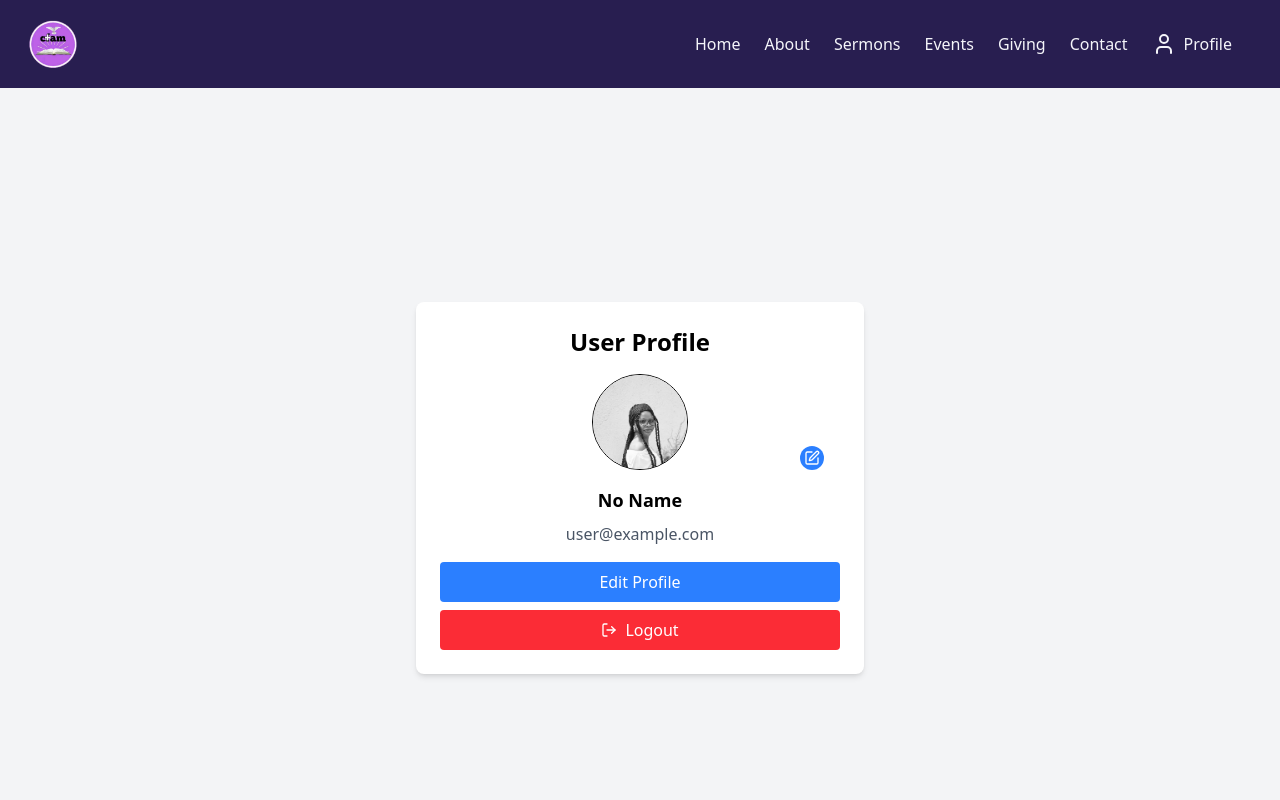
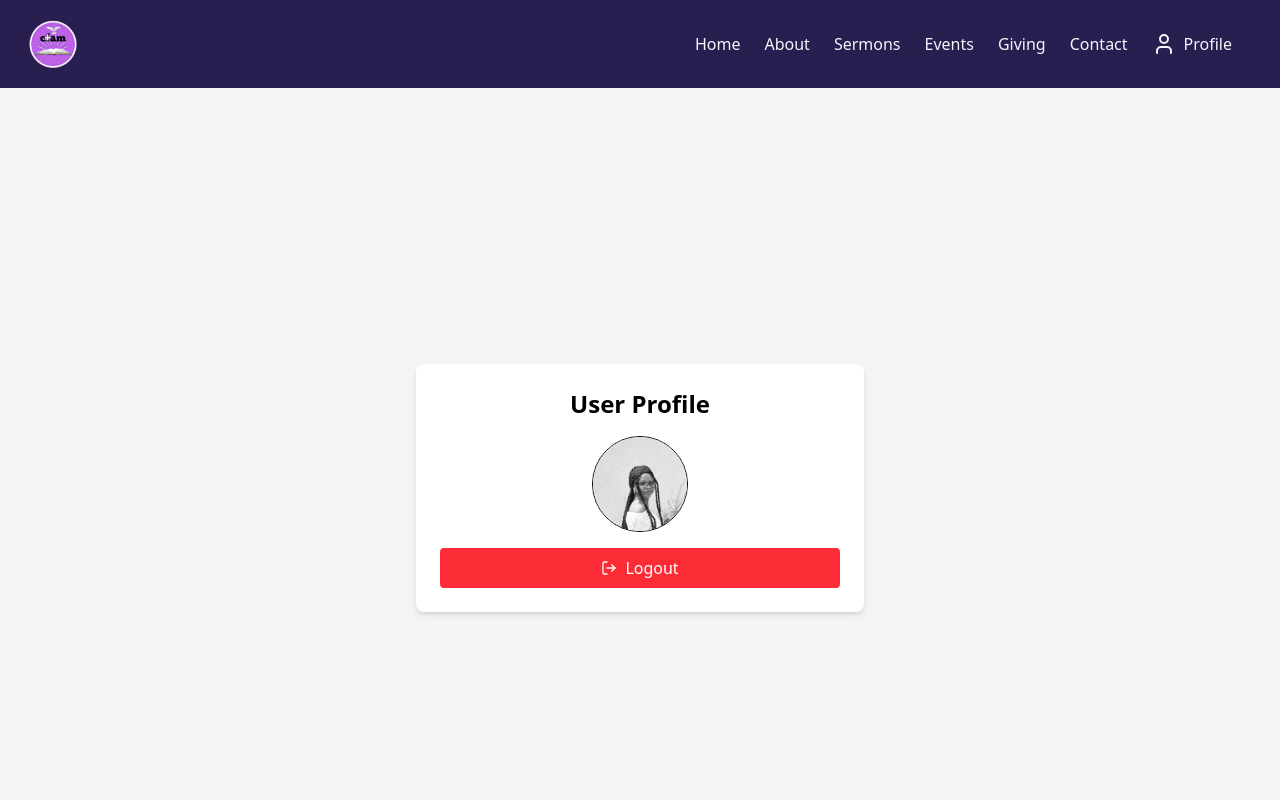
Before and after one commit to Alex-mfoniso/CFAM, a React (Vite) app in the folder frontend/: page /dashboard in a window 1280 px wide. Shown: the top 800 px of the page. Built offline with nearby package versions, Linux system fonts and the light colour scheme; no server answers; the database is empty; sample sign-in values are in the browser's storage; the HTML template or start-up script is replaced by a standard one.

Commit message:
demo 2 ready

```diff
--- a/frontend/src/pages/Dashboard.jsx
+++ b/frontend/src/pages/Dashboard.jsx
@@ -66,7 +66,7 @@ const Dashboard = () => {
             alt="Profile"
             className="w-24 h-24 rounded-full mx-auto mb-4 object-cover border"
           />
-          <label className="absolute bottom-0 right-4 bg-blue-500 text-white p-1 rounded-full cursor-pointer">
+          {/* <label className="absolute bottom-0 right-4 bg-blue-500 text-white p-1 rounded-full cursor-pointer">
             <input
               type="file"
               className="hidden"
@@ -74,11 +74,11 @@ const Dashboard = () => {
               onChange={(e) => handleFileUpload(e.target.files[0])}
             />
             <Edit size={16} />
-          </label>
+          </label> */}
         </div>
 
         {/* Name Editing */}
-        {editMode ? (
+        {/* {editMode ? (
           <input
             type="text"
             value={name}
@@ -87,12 +87,12 @@ const Dashboard = () => {
           />
         ) : (
           <h3 className="text-lg font-semibold mb-2">{name || "No Name"}</h3>
-        )}
+        )} */}
 
-        <p className="text-gray-600 mb-4">{user?.email}</p>
+        {/* <p className="text-gray-600 mb-4">{user?.email}</p> */}
 
         {/* Edit / Save Buttons */}
-        {editMode ? (
+        {/* {editMode ? (
           <button
             onClick={handleSave}
             className="bg-green-500 text-white px-4 py-2 rounded w-full mb-2"
@@ -107,7 +107,7 @@ const Dashboard = () => {
           >
             Edit Profile
           </button>
-        )}
+        )} */}
 
         {/* Logout Button */}
         <button
```
